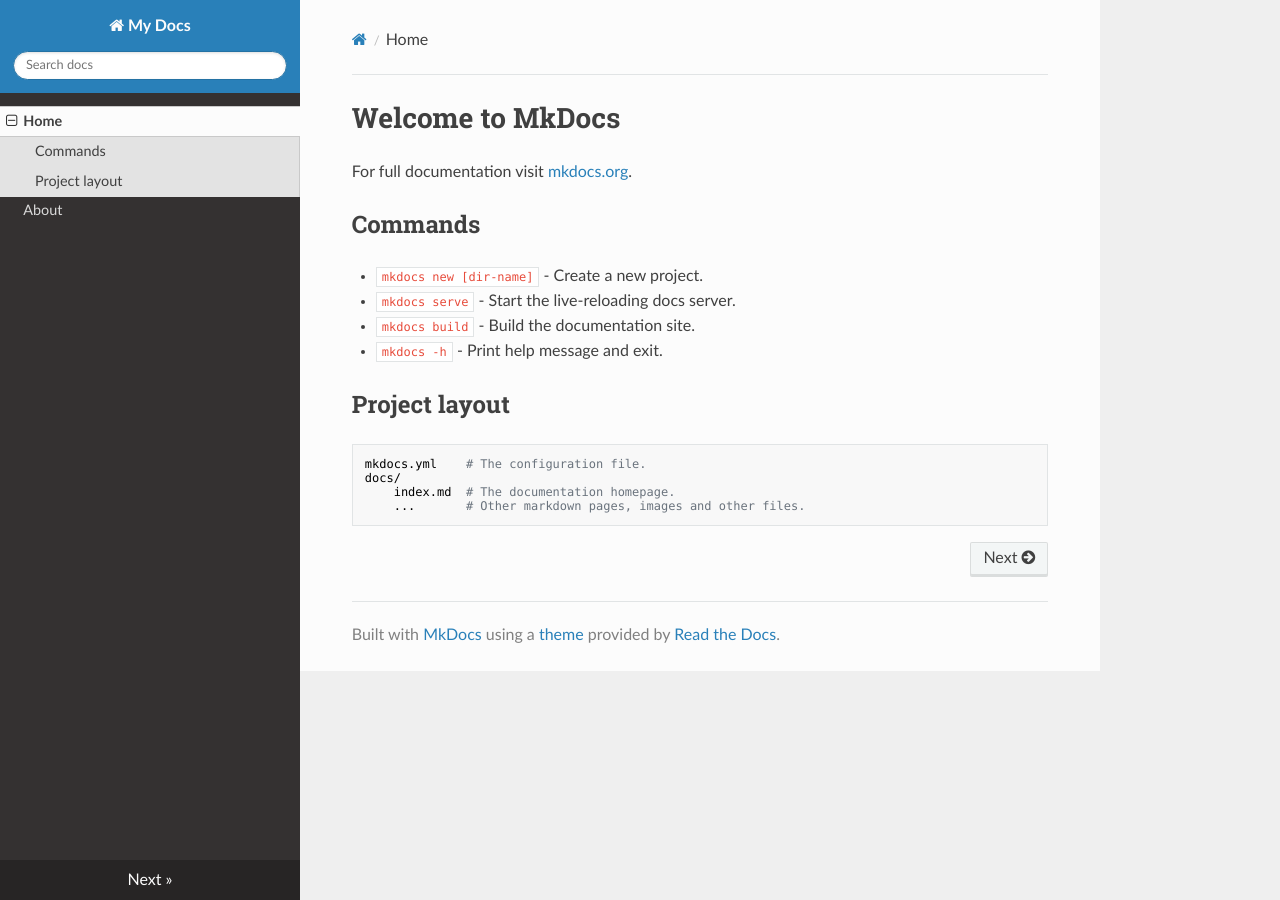
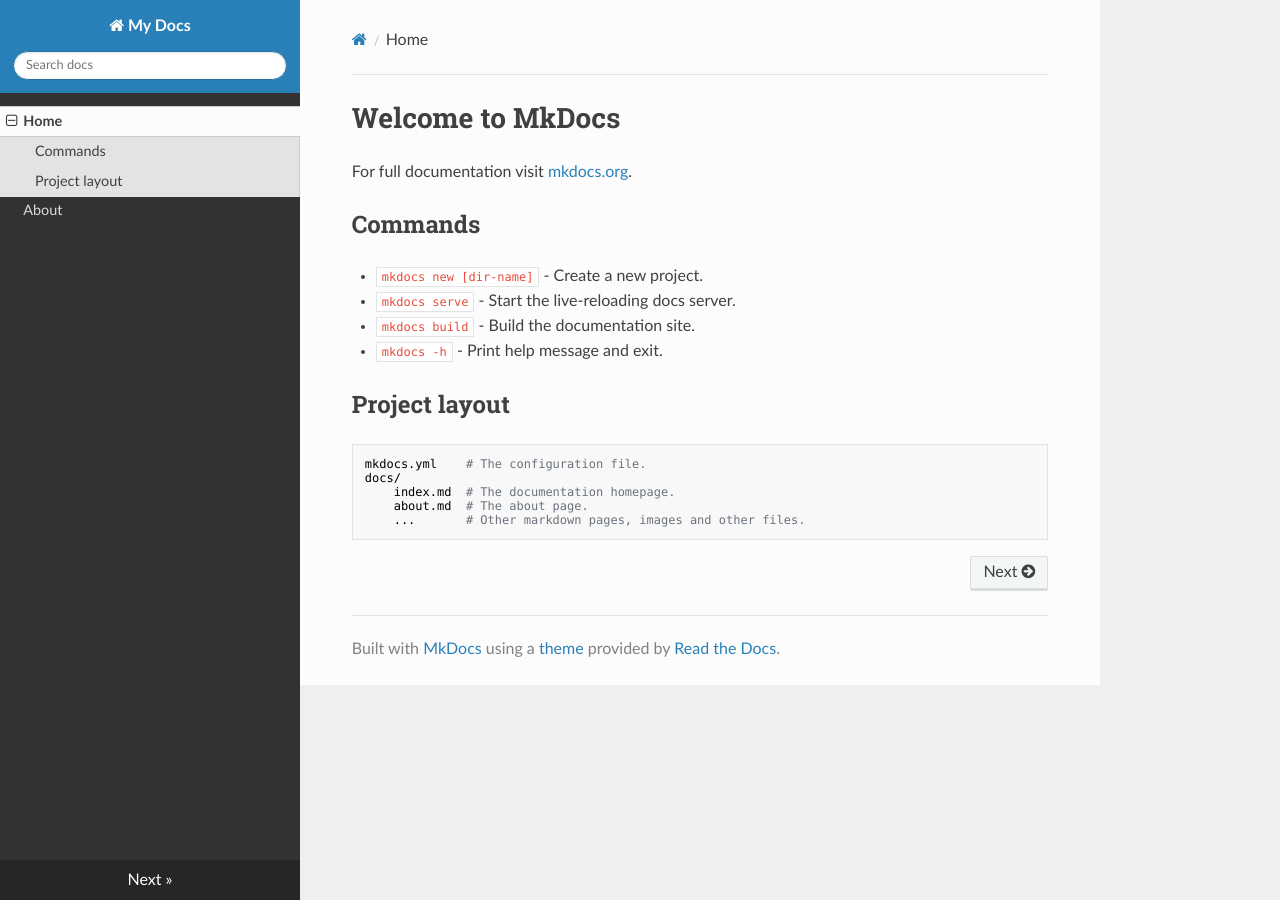
Before and after one commit to jrkwon/mkdocs-test, an MkDocs documentation site: the page built from docs/index.md, in a window 1280 px wide. Built offline with MkDocs 1.6.1, drawn with Linux system fonts in a browser that asks for light colours; nearby versions of some CDN libraries.

Commit message:
add about to index

```diff
--- a/docs/index.md
+++ b/docs/index.md
@@ -14,4 +14,5 @@ For full documentation visit [mkdocs.org](https://www.mkdocs.org).
     mkdocs.yml    # The configuration file.
     docs/
         index.md  # The documentation homepage.
+        about.md  # The about page.
         ...       # Other markdown pages, images and other files.
```
